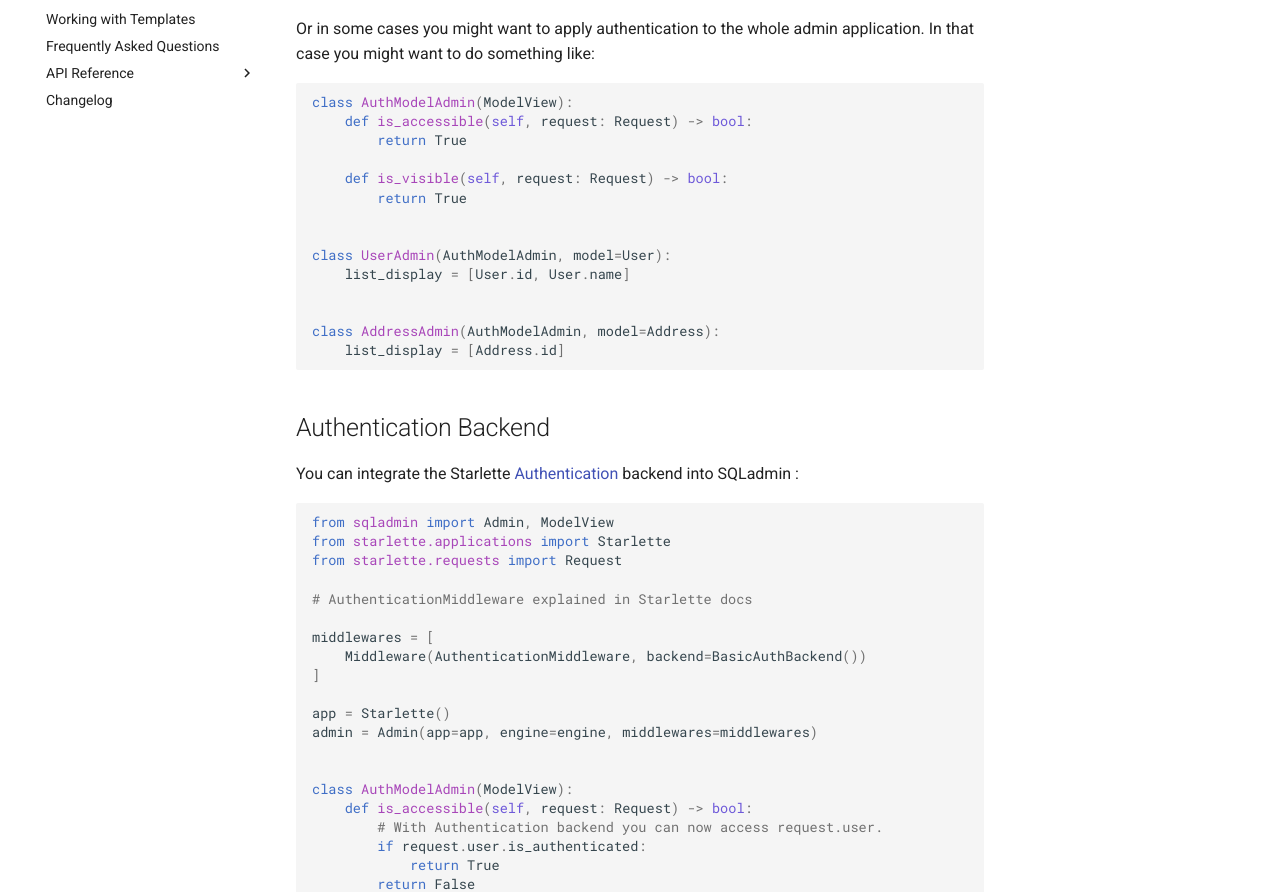
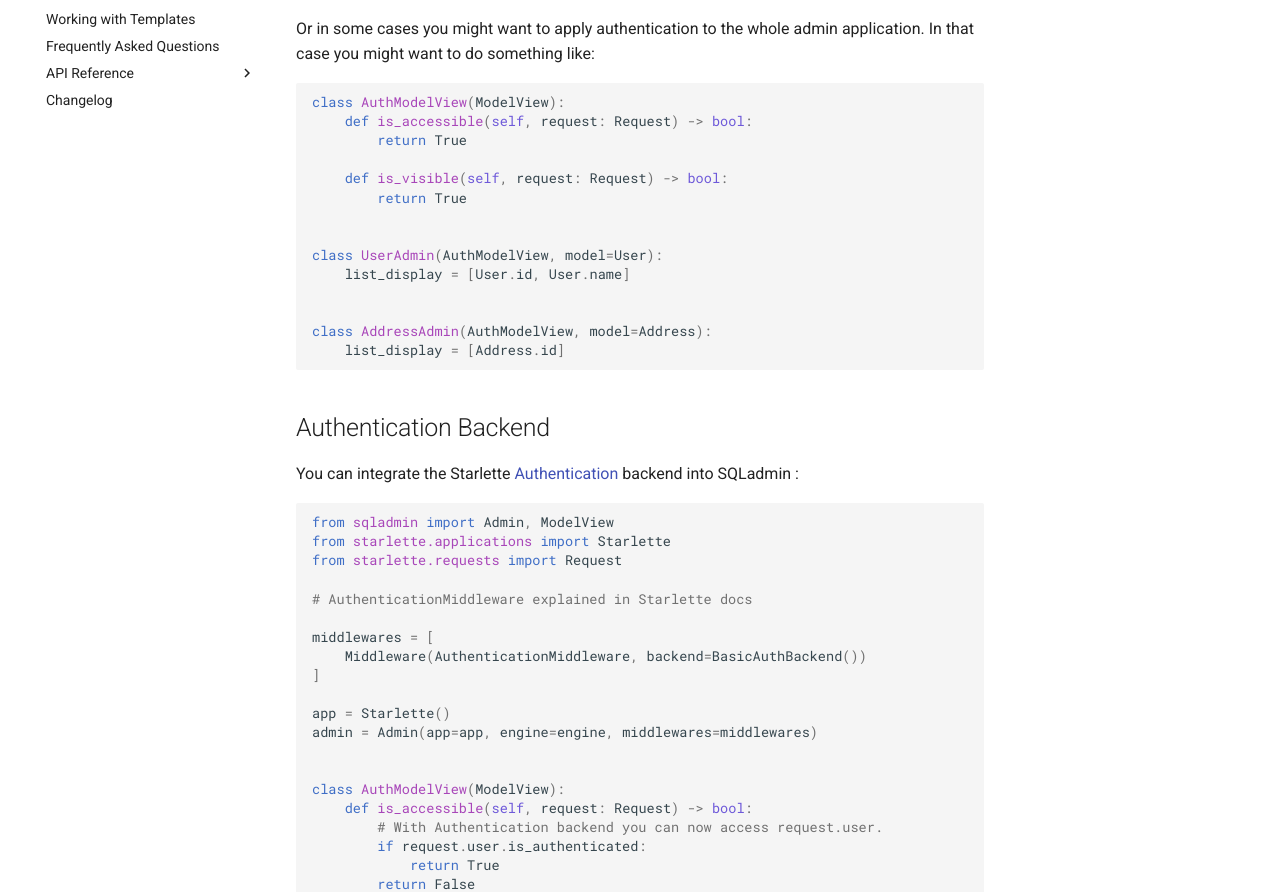
Before and after one commit to aminalaee/sqladmin, an MkDocs documentation site: the page built from docs/authentication.md, in a window 1280 px wide and 1400 px high, scrolled down 828 px. Shown: the part 170-1062 px from the top of the window. Built offline with MkDocs 1.6.1 and Material for MkDocs 9.7.7, drawn with Linux system fonts in a browser that asks for light colours; comment, search, counter and statistics services are not loaded.

Commit message:
Add methods add_view, add_model_view and add_base_view (#250)

````diff
--- a/docs/authentication.md
+++ b/docs/authentication.md
@@ -72,14 +72,14 @@
             return True
 
 
-    admin.register_model(UserAdmin)
+    admin.add_view(UserAdmin)
     ```
 
 Or in some cases you might want to apply authentication to the whole admin application.
 In that case you might want to do something like:
 
 ```python
-class AuthModelAdmin(ModelView):
+class AuthModelView(ModelView):
     def is_accessible(self, request: Request) -> bool:
         return True
 
@@ -87,11 +87,11 @@
         return True
 
 
-class UserAdmin(AuthModelAdmin, model=User):
+class UserAdmin(AuthModelView, model=User):
     list_display = [User.id, User.name]
 
 
-class AddressAdmin(AuthModelAdmin, model=Address):
+class AddressAdmin(AuthModelView, model=Address):
     list_display = [Address.id]
 ```
 
@@ -115,7 +115,7 @@
 admin = Admin(app=app, engine=engine, middlewares=middlewares)
 
 
-class AuthModelAdmin(ModelView):
+class AuthModelView(ModelView):
     def is_accessible(self, request: Request) -> bool:
         # With Authentication backend you can now access request.user.
         if request.user.is_authenticated:
````
Also changed, not shown: README.md (+2 -2 lines), docs/api_reference/application.md (+4 -2 lines), docs/configurations.md (+1 -1 lines), docs/index.md (+2 -2 lines), 11 other files.
